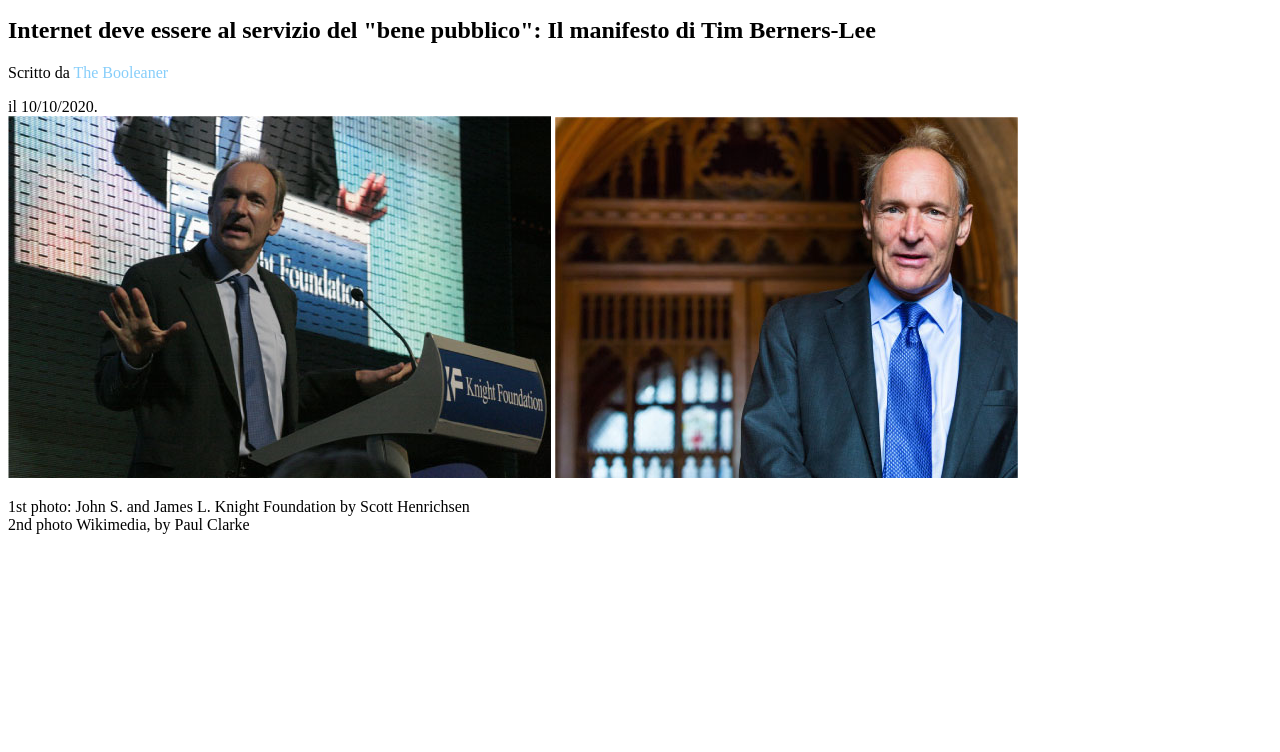
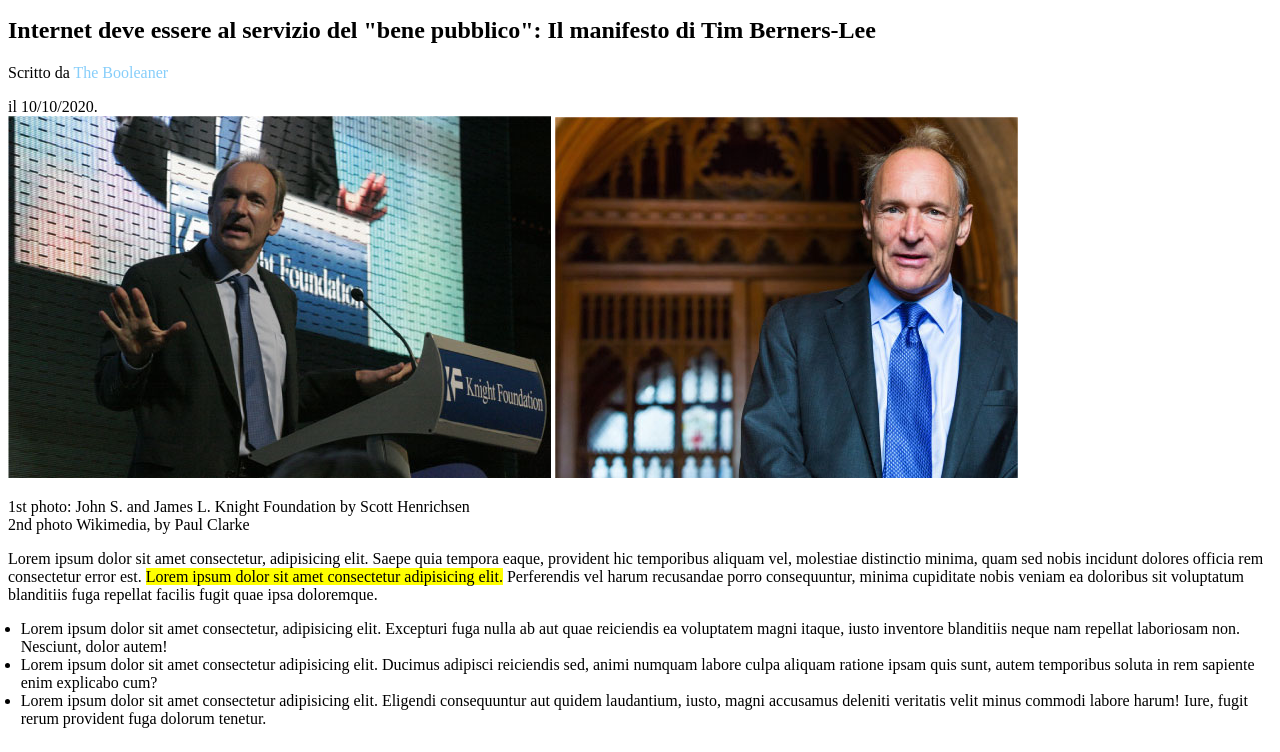
Before and after one commit to andrearicciotti/html-css-booleaner, a plain HTML site: page index.html in a window 1280 px wide. Shown: the part 71-823 px from the top of the page. Before the commit the page ends 800 px from the top, so only its background shows below. Drawn offline with Linux system fonts and the light colour scheme.

Commit message:
add: first paragraph, list

```diff
--- a/css/style.css
+++ b/css/style.css
@@ -8,9 +8,21 @@ header{
 
 #header-logo{
     width: 10%;
-    height: 60%;
+    height: 100%;
 }
+/* /HEADER */
 
+/* TITLE */
 #booleaner{
     color: lightskyblue;
 }
+/* /TITLE */
+
+/* MAIN*/
+.highlighted-text{
+    background-color: yellow;
+}
+
+.todolist{
+    padding-left: 1%;
+}
--- a/index.html
+++ b/index.html
@@ -19,7 +19,7 @@
     <!-- Main section with images text and table -->
     <main>
 
-        <!-- Main title with images and credits -->
+        <!-- Title with images and credits -->
         <section>
             <h1>Internet deve essere al servizio del "bene pubblico": Il manifesto di Tim Berners-Lee</h1>
             <p>Scritto da <span id="booleaner">The Booleaner</span></p>
@@ -30,13 +30,36 @@
             </div>
             <p>1st photo: John S. and James L. Knight Foundation by Scott Henrichsen <br>2nd photo Wikimedia, by Paul Clarke</p>
         </section>
-        <!-- /Main title with images and credits -->
+        <!-- /Title with images and credits -->
 
-        <!-- Main section with images text and table -->
+        <!-- Text and list -->
         <section>
+            <!-- text -->
+            <div>
+                <p>Lorem ipsum dolor sit amet consectetur, adipisicing elit. Saepe quia tempora eaque, provident hic temporibus aliquam vel, molestiae distinctio minima, quam sed nobis incidunt dolores officia rem consectetur error est. <span class="highlighted-text">Lorem ipsum dolor sit amet consectetur adipisicing elit.</span> Perferendis vel harum recusandae porro consequuntur, minima cupiditate nobis veniam ea doloribus sit voluptatum blanditiis fuga repellat facilis fugit quae ipsa doloremque.</p>
+            </div>
+            <!-- /text -->
+
+            <!-- list -->
+            <div>
+                <ul class="todolist">
+                    <li>Lorem ipsum dolor sit amet consectetur, adipisicing elit. Excepturi fuga nulla ab aut quae reiciendis ea voluptatem magni itaque, iusto inventore blanditiis neque nam repellat laboriosam non. Nesciunt, dolor autem!</li>
+                    <li>Lorem ipsum dolor sit amet consectetur adipisicing elit. Ducimus adipisci reiciendis sed, animi numquam labore culpa aliquam ratione ipsam quis sunt, autem temporibus soluta in rem sapiente enim explicabo cum?</li>
+                    <li>Lorem ipsum dolor sit amet consectetur adipisicing elit. Eligendi consequuntur aut quidem laudantium, iusto, magni accusamus deleniti veritatis velit minus commodi labore harum! Iure, fugit rerum provident fuga dolorum tenetur.</li>
+                </ul>
+            </div>
+            <!-- /list -->
 
         </section>
-        <!-- /Main section with images text and table -->
+        <!-- /Text and list -->
+
+        <!-- Table -->
+        <section>
+            <table>
+
+            </table>
+        </section>
+        <!-- /Table -->
 
     </main>
 
```
